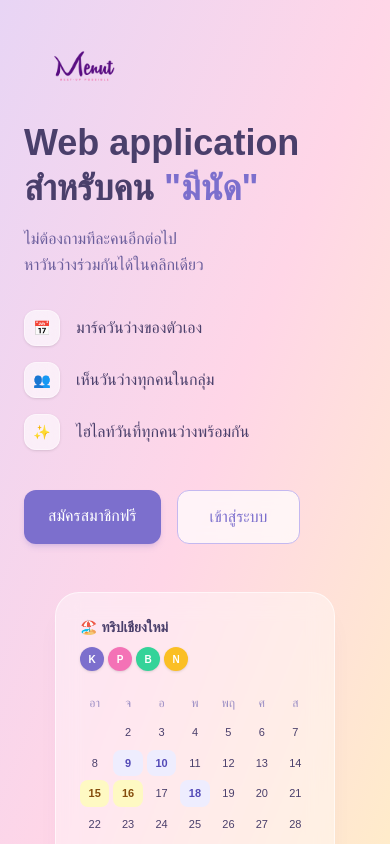
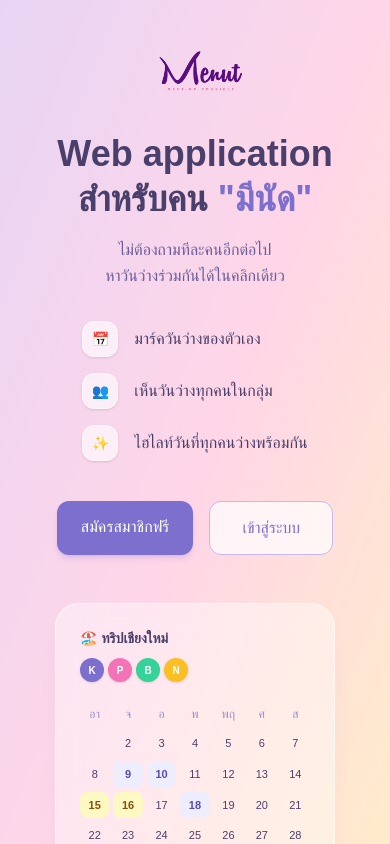
Before and after one commit to tlekclsskr/Menut, a Next.js app in the folder menut-frontend/: page / in a window 390 px wide. Shown: the top 844 px of the page. Built offline with nearby package versions, Linux system fonts and the light colour scheme; a web font is replaced by a local one.

Commit message:
fix: responsive landing page UI

```diff
--- a/menut-frontend/app/layout.js
+++ b/menut-frontend/app/layout.js
@@ -16,7 +16,7 @@ export const metadata = {
 export default function RootLayout({ children }) {
   return (
     <html lang="th">
-      <body className={`${ibmPlex.variable} font-[var(--font-ibm)] antialiased`}>
+      <body className={`${ibmPlex.variable} font-(--font-ibm) antialiased`}>
         <RegisterProvider>
           {children}
         </RegisterProvider>
--- a/menut-frontend/app/page.jsx
+++ b/menut-frontend/app/page.jsx
@@ -3,23 +3,20 @@ import Image from "next/image"
 export default function LandingPage() {
     return (
         <div className="min-h-screen bg-gradient-to-br from-[#e8d5f5] via-[#ffd6e7] to-[#ffefc5] flex items-center justify-center font-sans antialiased">
-            {/* Main Wrapper: กางเต็มหน้าจอ และแบ่งสัดส่วนซ้าย-ขวา */}
             <div className="w-full max-w-6xl mx-auto flex flex-col md:flex-row items-center justify-between px-6 py-12 md:py-0 md:px-16 gap-12 md:gap-8">
 
-                {/* Left Section (60% on desktop) */}
-                <div className="w-full md:w-[60%] flex flex-col justify-center gap-8">
-                    {/* Logo */}
-                    <div className="relative w-28 h-10 md:w-32 md:h-12">
+                <div className="w-full md:w-[60%] flex flex-col items-center md:items-start justify-center gap-8 text-center md:text-left">
+                    <div className="w-[45%] max-w-[210px] min-w-[150px]">
                         <Image
                             src="/menut-logo.png"
                             alt="Menut"
-                            fill
-                            className="object-contain"
+                            width={1200}
+                            height={400}
+                            className="w-full h-auto object-contain"
                             priority
                         />
                     </div>
 
-                    {/* Headline */}
                     <div className="flex flex-col gap-3">
                         <h1 className="text-4xl md:text-5xl font-bold text-[#4a3f6b] leading-tight">
                             Web application <br />
@@ -31,8 +28,7 @@ export default function LandingPage() {
                         </p>
                     </div>
 
-                    {/* Feature list */}
-                    <div className="flex flex-col gap-4">
+                    <div className="flex flex-col gap-4 items-start mx-auto md:mx-0">
                         {[
                             { icon: '📅', text: 'มาร์ควันว่างของตัวเอง' },
                             { icon: '👥', text: 'เห็นวันว่างทุกคนในกลุ่ม' },
@@ -47,7 +43,6 @@ export default function LandingPage() {
                         ))}
                     </div>
 
-                    {/* Call to Action Buttons */}
                     <div className="flex flex-row gap-4 mt-2">
                         <a href="/register" className="bg-[#7c6fcd] text-white px-6 py-3.5 rounded-xl font-medium shadow-md shadow-[#7c6fcd]/20 hover:bg-[#6a5eb5] transition-all whitespace-nowrap">
                             สมัครสมาชิกฟรี
@@ -58,10 +53,8 @@ export default function LandingPage() {
                     </div>
                 </div>
 
-                {/* Right Section (40% on desktop) */}
                 <div className="w-full md:w-[40%] flex items-center justify-center md:justify-end">
                     <div className="bg-white/40 backdrop-blur-md rounded-3xl p-6 border border-white/60 w-full max-w-[280px] shadow-xl shadow-purple-900/5">
-                        {/* Group header */}
                         <div className="mb-5">
                             <p className="font-semibold text-[#4a3f6b] text-sm flex items-center gap-1">
                                 <span>🏖️</span> ทริปเชียงใหม่
@@ -75,7 +68,6 @@ export default function LandingPage() {
                             </div>
                         </div>
 
-                        {/* Mini calendar */}
                         <div className="grid grid-cols-7 gap-1 text-center text-xs">
                             {['อา','จ','อ','พ','พฤ','ศ','ส'].map(d => (
                                 <div key={d} className="text-[#9b8ec4] font-medium py-1">{d}</div>
@@ -90,7 +82,6 @@ export default function LandingPage() {
                             ))}
                         </div>
 
-                        {/* Legend */}
                         <div className="flex gap-4 mt-5 pt-3 border-t border-white/30">
                             <div className="flex items-center gap-1.5 text-[11px] text-[#7d70a8] font-medium">
                                 <div className="w-3 h-3 rounded-md bg-[#eeedfe] border border-[#dcd9fd]"></div>ว่างของฉัน
```
